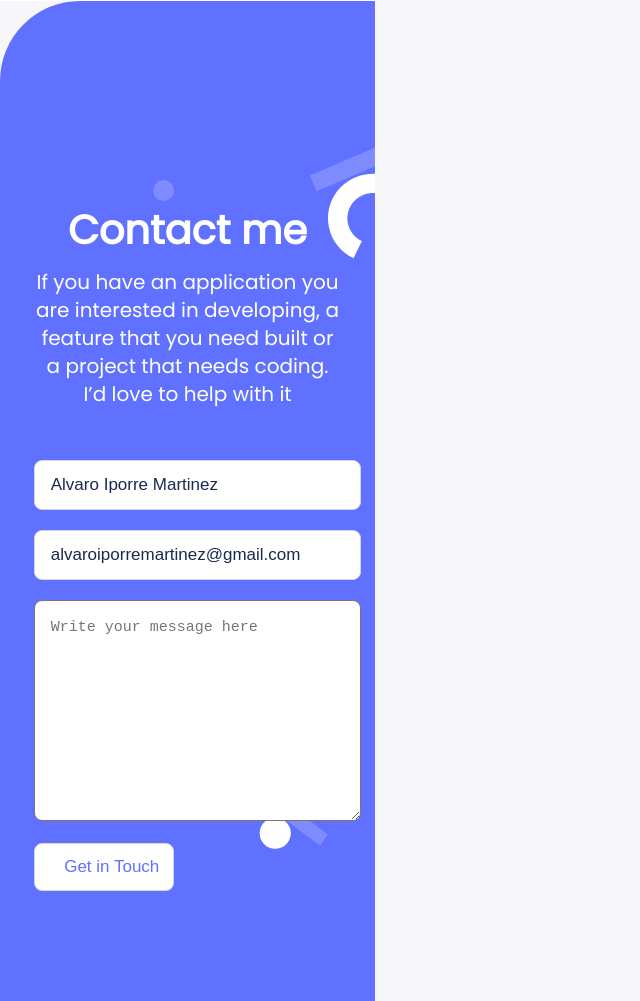
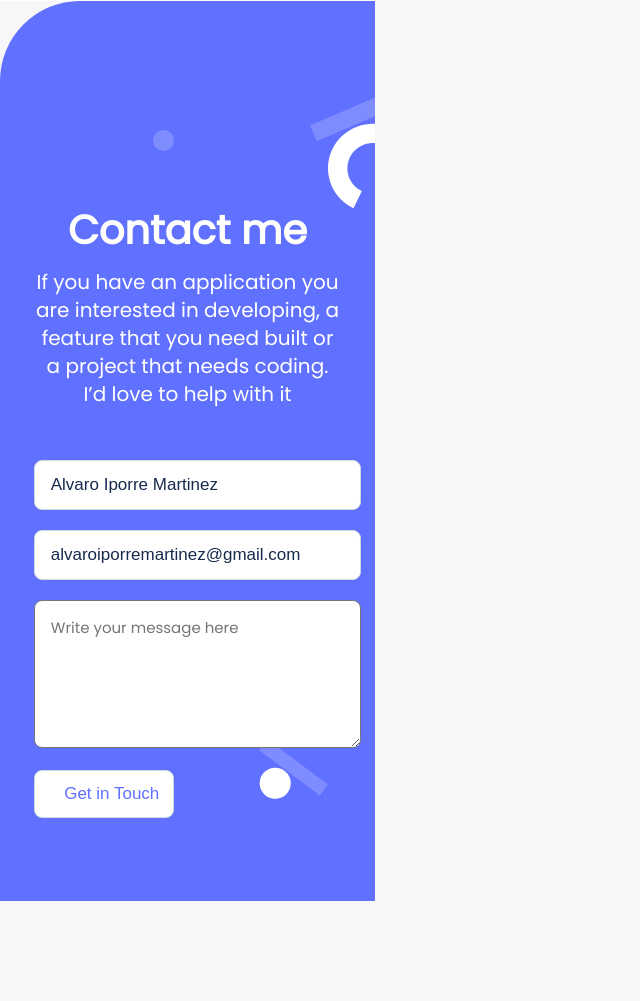
Before and after one commit to Joaquin123455/Microverse-Portfolio, a website: page index.html in a window 1280 px wide. Shown: the part 4562-5563 px from the top of the page, without its empty margins (0-640 px from the left). After the commit the page ends 5463 px from the top, so only its background shows below. Drawn offline with Linux system fonts and the light colour scheme.

Commit message:
change css file

```diff
--- a/style.css
+++ b/style.css
@@ -435,7 +435,7 @@ footer {
   grid-template-columns: repeat(1, 1fr);
   grid-gap: 5px;
   background: url(img/contact-form.svg);
-  height: 1000px;
+  height: 900px;
   background-color: #6070ff;
   border-top-left-radius: 80px;
   background-repeat: no-repeat;
@@ -491,7 +491,7 @@ input {
 
 textarea {
   border-radius: 8px;
-  height: 75%;
+  height: 50%;
   width: 327px;
   padding-left: 16px;
   padding-top: 15px;
@@ -500,6 +500,7 @@ textarea {
   font-size: 15px;
   line-height: 24px;
   color: #b3bac5;
+  font-family: "Poppins", sans-serif;
 }
 
 .submit {
```
